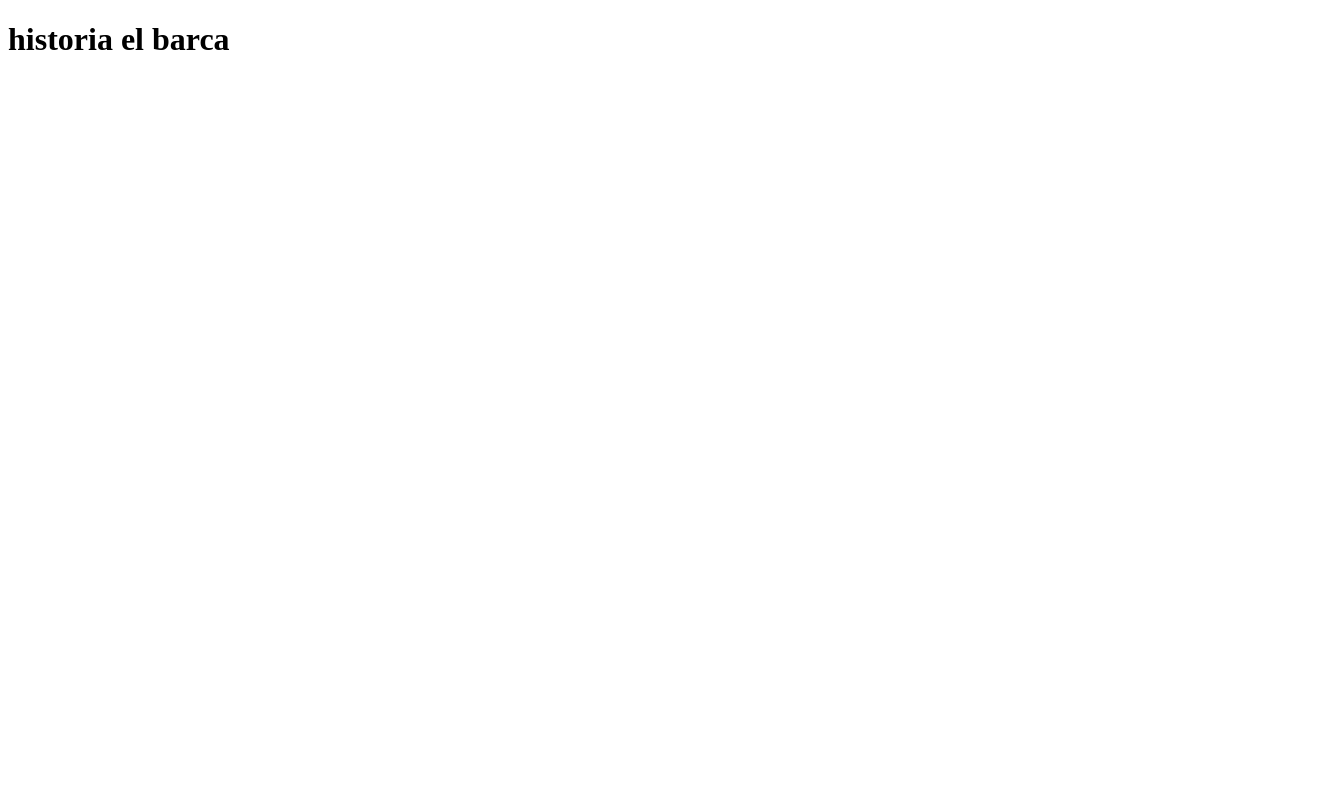
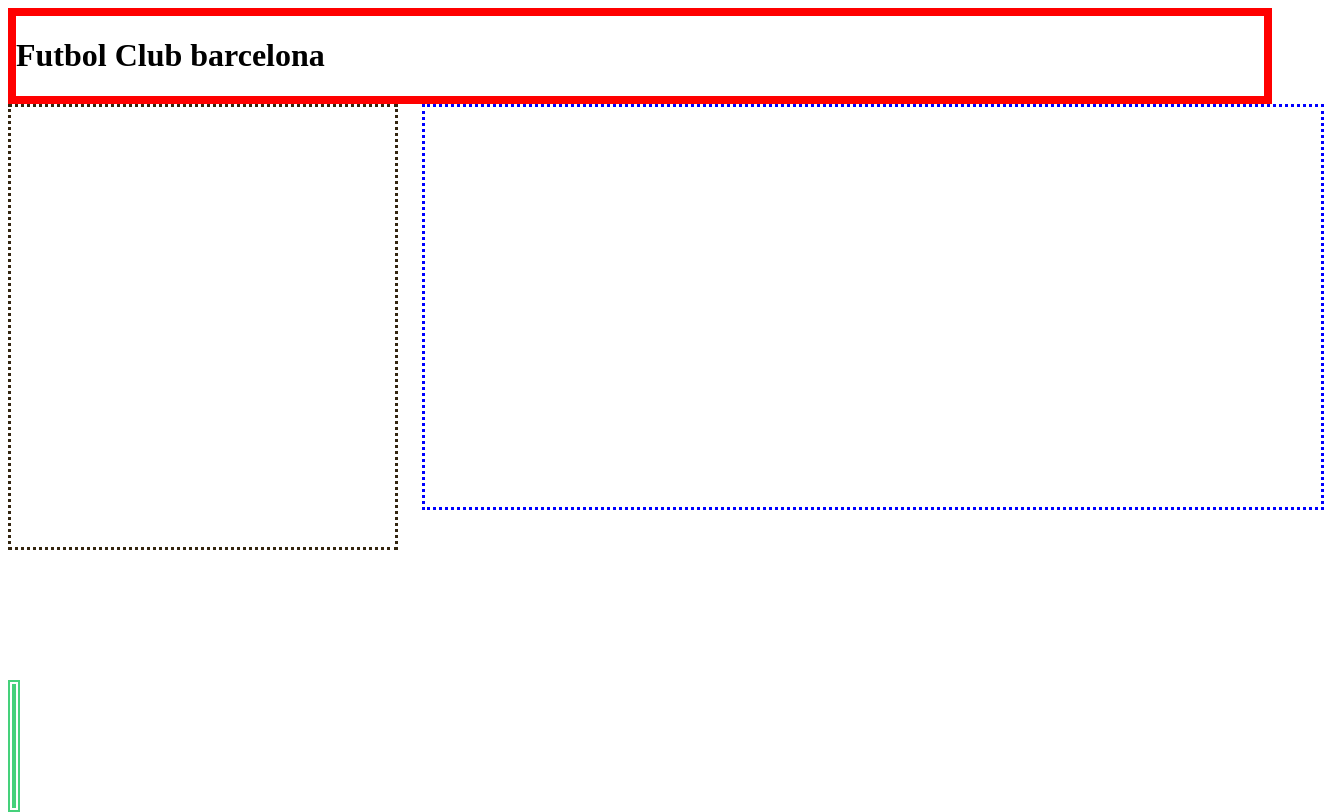
Before and after one commit to Enriquetornera/ejclaseapliacionesweb2smra, a plain HTML site: page proyecto final/index.html in a window 1280 px wide. Shown: the whole page, 1324 px wide, since content can reach past the window. Drawn offline with Linux system fonts and the light colour scheme.

Commit message:
23/11/22

```diff
--- a/proyecto final/index.html
+++ b/proyecto final/index.html
@@ -1,13 +1,21 @@
 <!DOCTYPE html>
 <html lang="es">
+
 <head>
     <meta charset="UTF-8">
     <meta http-equiv="X-UA-Compatible" content="IE=edge">
     <meta name="viewport" content="width=device-width, initial-scale=1.0">
+    <link rel="stylesheet" href="style.css">
     <title>proyecto final</title>
 </head>
+
 <body>
-    <h1>historia el barca</h1>
+    <header>
+        <h1>Futbol Club barcelona</h1>
+    </header>
+    <nav></nav>
+    <main></main>
+    <footer></footer>
+</body>
 
-</body>
 </html>
--- a/proyecto final/style.css
+++ b/proyecto final/style.css
@@ -1,3 +1,27 @@
-h1[
+h1{
 
-]
+}
+header{
+    border: 8px red solid;
+height: 25%;
+}
+nav{
+    border: 3px rgb(51, 37, 16) dotted;
+    height: 55%;
+    width: 30%;
+    position: absolute;
+}
+footer{
+    border: 6px rgb(69, 209, 123) double;
+    height: 15%;
+    position: absolute;
+    top: 85%;
+}
+
+main{
+    border: 3px blue dotted;
+    height: 50%;
+    width: 70%;
+    position: absolute;
+    left: 33%;
+}
```
